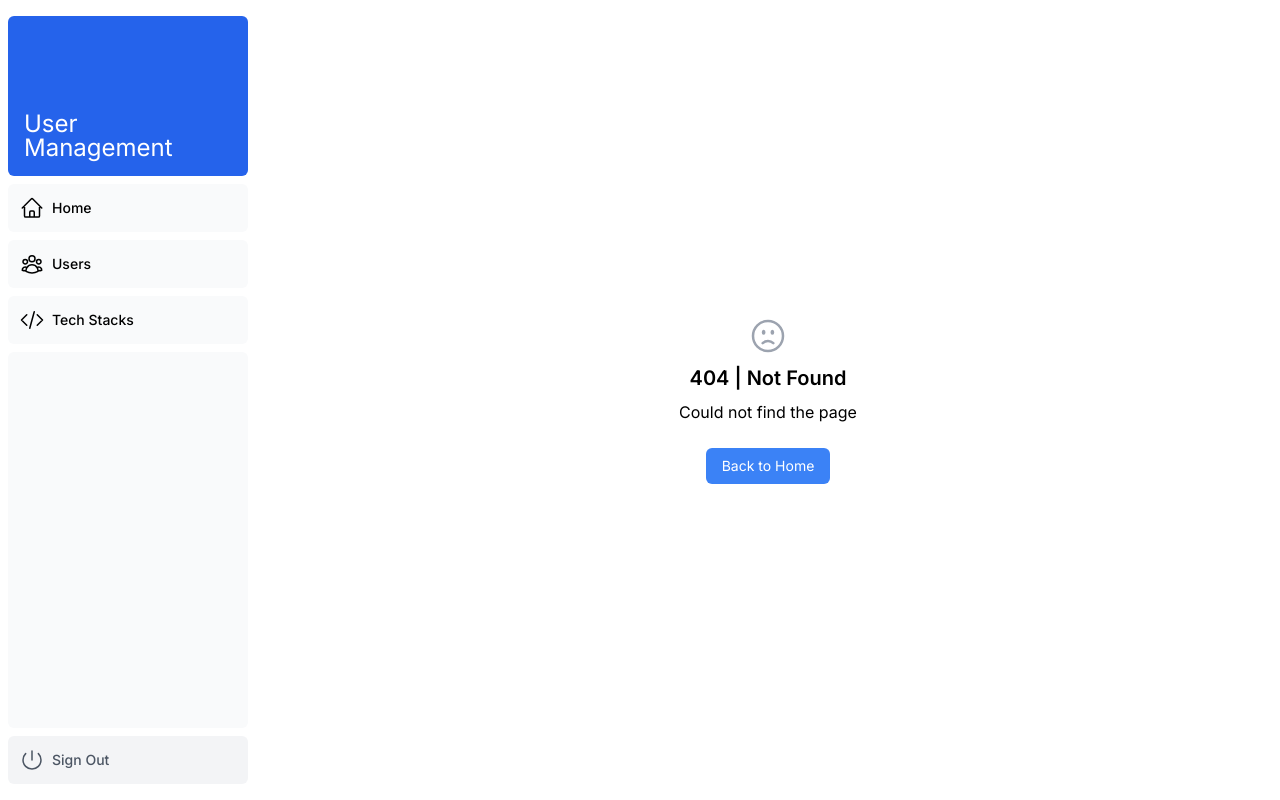
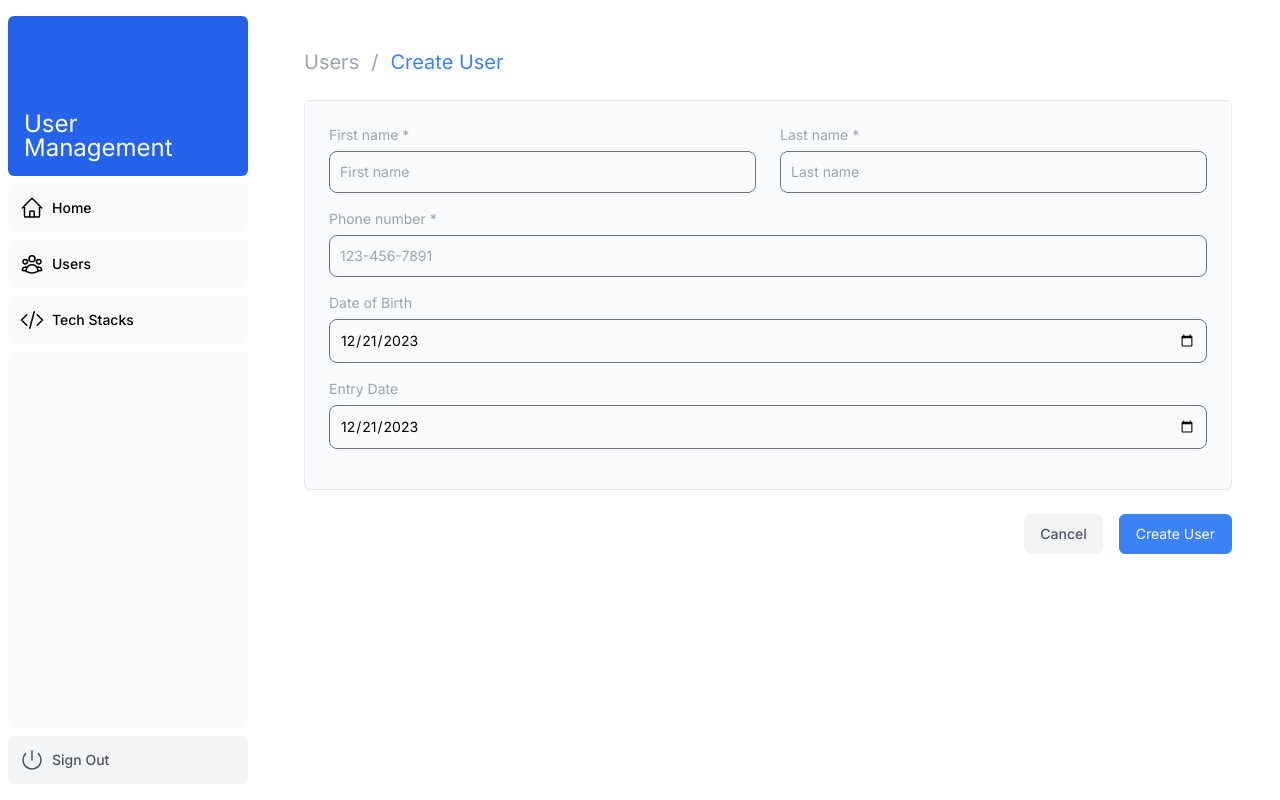
Before and after one commit to ngocnguyenquang-agilityio/nextjs-training, a Next.js app in the folder user-management/: page /users/create in a window 1280 px wide. Before the commit this address had no page. Built offline with nearby package versions, Linux system fonts and the light colour scheme.

Commit message:
Create user UI #16

```diff
--- a/user-management/package.json
+++ b/user-management/package.json
@@ -19,6 +19,7 @@
     "next": "14.0.3",
     "react": "^18",
     "react-dom": "^18",
+    "react-hook-form": "^7.49.0",
     "swr": "^2.2.4",
     "tailwindcss": "^3.3.0"
   },
--- /dev/null
+++ b/user-management/src/app/users/create/page.tsx
@@ -0,0 +1,31 @@
+import { Metadata } from 'next';
+
+// Components
+import { Breadcrumb } from '@/components/Breadcrumb';
+import { CreateUserForm } from '@/components/Forms/CreateUserForm';
+
+// Constants
+import { ROUTER } from '@/constants/route';
+
+export const metadata: Metadata = {
+  title: 'Create User'
+};
+
+const Page = async () => {
+  return (
+    <main>
+      <Breadcrumb
+        breadcrumbs={[
+          { label: 'Users', href: ROUTER.USER },
+          {
+            label: 'Create User',
+            href: ROUTER.CREATE_USER
+          }
+        ]}
+      />
+      <CreateUserForm />
+    </main>
+  );
+};
+
+export default Page;
--- a/user-management/src/app/users/page.tsx
+++ b/user-management/src/app/users/page.tsx
@@ -10,6 +10,9 @@ import { UserTable } from '@/components/Table/UserTable';
 // Icons
 import { PlusIcon } from '@heroicons/react/24/outline';
 
+// Constants
+import { ROUTER } from '@/constants/route';
+
 export const metadata: Metadata = {
   title: 'Users'
 };
@@ -21,13 +24,13 @@ const Page = () => {
         breadcrumbs={[
           {
             label: 'Users',
-            href: '/users'
+            href: ROUTER.USER
           }
         ]}
       />
       <div className="mb-4 flex md:mt-8">
         <Link
-          href="/users/create"
+          href={ROUTER.CREATE_USER}
           className="flex h-10 items-center rounded-lg bg-blue-600 px-4 text-sm font-medium text-white transition-colors hover:bg-blue-500 focus-visible:outline focus-visible:outline-2 focus-visible:outline-offset-2 focus-visible:outline-blue-600"
         >
           <span className="hidden md:block">Create User</span>
--- /dev/null
+++ b/user-management/src/components/Forms/CreateUserForm/index.tsx
@@ -0,0 +1,148 @@
+'use client';
+
+import Link from 'next/link';
+import { useForm, SubmitHandler, Controller } from 'react-hook-form';
+
+// Components
+import { Button } from '@/components/Button';
+import { FormControl } from '@/components/FormControl';
+
+// Constants
+import { REGEX } from '@/constants/regex';
+
+interface IFormInput {
+  firstName: string;
+  lastName: string;
+  phone: string;
+  dob: string;
+  entryDate: string;
+}
+
+export const CreateUserForm = () => {
+  const {
+    handleSubmit,
+    control,
+    formState: { errors }
+  } = useForm<IFormInput>();
+  const onSubmit: SubmitHandler<IFormInput> = (data) => console.log(data);
+  const newDate = new Date();
+
+  return (
+    <form onSubmit={handleSubmit(onSubmit)}>
+      <div className="rounded-md border border-gray-200 bg-gray-50 p-4 md:p-6">
+        <div className="grid md:grid-cols-2 md:gap-6">
+          <div className="mb-4">
+            <Controller
+              control={control}
+              name="firstName"
+              rules={{
+                required: 'First name is required',
+                pattern: { value: REGEX.NAME, message: 'Invalid First name' }
+              }}
+              render={({ field: { onChange } }) => (
+                <FormControl
+                  labelText="First name"
+                  placeholder="First name"
+                  id="firstName"
+                  required
+                  error={errors?.firstName ? true : false}
+                  errorText={errors?.firstName?.message}
+                  onChange={onChange}
+                />
+              )}
+            />
+          </div>
+
+          <div className="mb-4">
+            <Controller
+              control={control}
+              name="lastName"
+              rules={{
+                required: 'Last name is required',
+                pattern: { value: REGEX.NAME, message: 'Invalid Last name' }
+              }}
+              render={({ field: { onChange } }) => (
+                <FormControl
+                  labelText="Last name"
+                  placeholder="Last name"
+                  id="lastName"
+                  required
+                  error={errors?.lastName ? true : false}
+                  errorText={errors?.lastName?.message}
+                  onChange={onChange}
+                />
+              )}
+            />
+          </div>
+        </div>
+
+        <div className="mb-4">
+          <Controller
+            control={control}
+            name="phone"
+            rules={{
+              required: 'Phone is required',
+              pattern: { value: REGEX.PHONE, message: 'Invalid Phone number' }
+            }}
+            render={({ field: { onChange } }) => (
+              <FormControl
+                labelText="Phone number"
+                placeholder="123-456-7891"
+                id="phone"
+                required
+                error={errors?.phone ? true : false}
+                errorText={errors?.phone?.message}
+                onChange={onChange}
+              />
+            )}
+          />
+        </div>
+
+        <div className="mb-4">
+          <Controller
+            control={control}
+            name="dob"
+            render={({ field: { onChange } }) => (
+              <FormControl
+                type="date"
+                defaultValue={newDate.toISOString().substring(0, 10)}
+                max={newDate.toISOString().substring(0, 10)}
+                labelText="Date of Birth"
+                id="dob"
+                onChange={onChange}
+              />
+            )}
+          />
+        </div>
+
+        <div className="mb-4">
+          <Controller
+            control={control}
+            name="entryDate"
+            render={({ field: { onChange } }) => (
+              <FormControl
+                type="date"
+                defaultValue={newDate.toISOString().substring(0, 10)}
+                min={newDate.toISOString().substring(0, 10)}
+                labelText="Entry Date"
+                id="entry-date"
+                onChange={onChange}
+              />
+            )}
+          />
+        </div>
+
+        <div className="mb-4">{/* TODO: Handle add techstacks to user */}</div>
+      </div>
+      <div className="mt-6 flex justify-end gap-4">
+        <Link
+          href="/users"
+          className="flex h-10 items-center rounded-lg bg-gray-100 px-4 text-sm font-medium text-gray-600 transition-colors hover:bg-gray-200"
+        >
+          Cancel
+        </Link>
+        <Button type="submit">Create User</Button>
+      </div>
+    </form>
+  );
+};
--- /dev/null
+++ b/user-management/src/constants/regex.ts
@@ -0,0 +1,4 @@
+export const REGEX = {
+  NAME: /^[a-zA-Z]+(([',. -][a-zA-Z ])?[a-zA-Z]*)*$/,
+  PHONE: /\(?([0-9]{3})\)?([ .-]?)([0-9]{3})\2([0-9]{4})/
+};
--- a/user-management/src/constants/route.ts
+++ b/user-management/src/constants/route.ts
@@ -1,7 +1,7 @@
 export const ROUTER = {
   HOME: '/home',
-  USER: '/user',
-  CREATE_USER: '/user/create',
+  USER: '/users',
+  CREATE_USER: '/users/create',
   EDIT_USER: 'user/edit',
   TECH_STACKS: '/techstacks',
   CREATE_TECH_STACKS: '/techstacks/create',
@@ -9,6 +9,6 @@ export const ROUTER = {
 };
 
 export const ENDPOINT = {
-  USER: '/user',
+  USER: '/users',
   TECH_STACKS: '/techstacks'
 };
```
Also changed, not shown: 1 other file (tests, documents, lock files or other folders).
